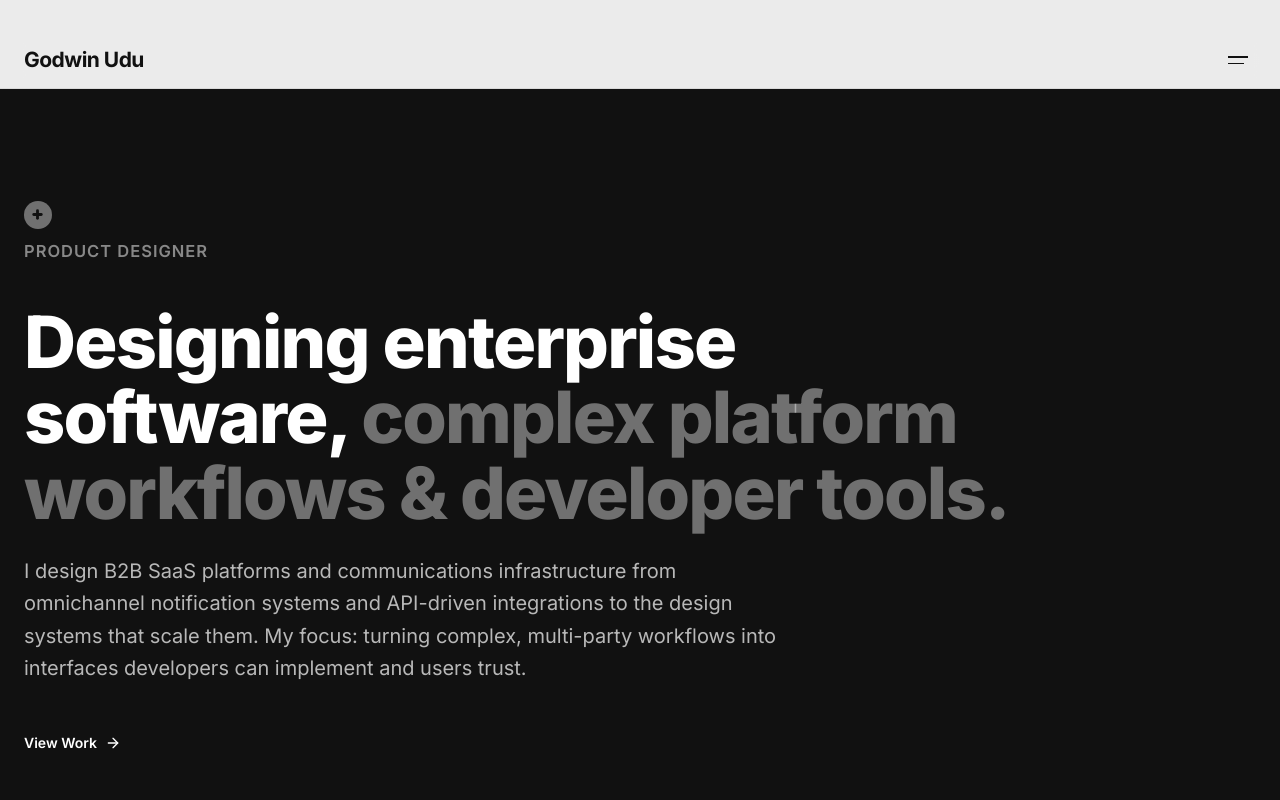
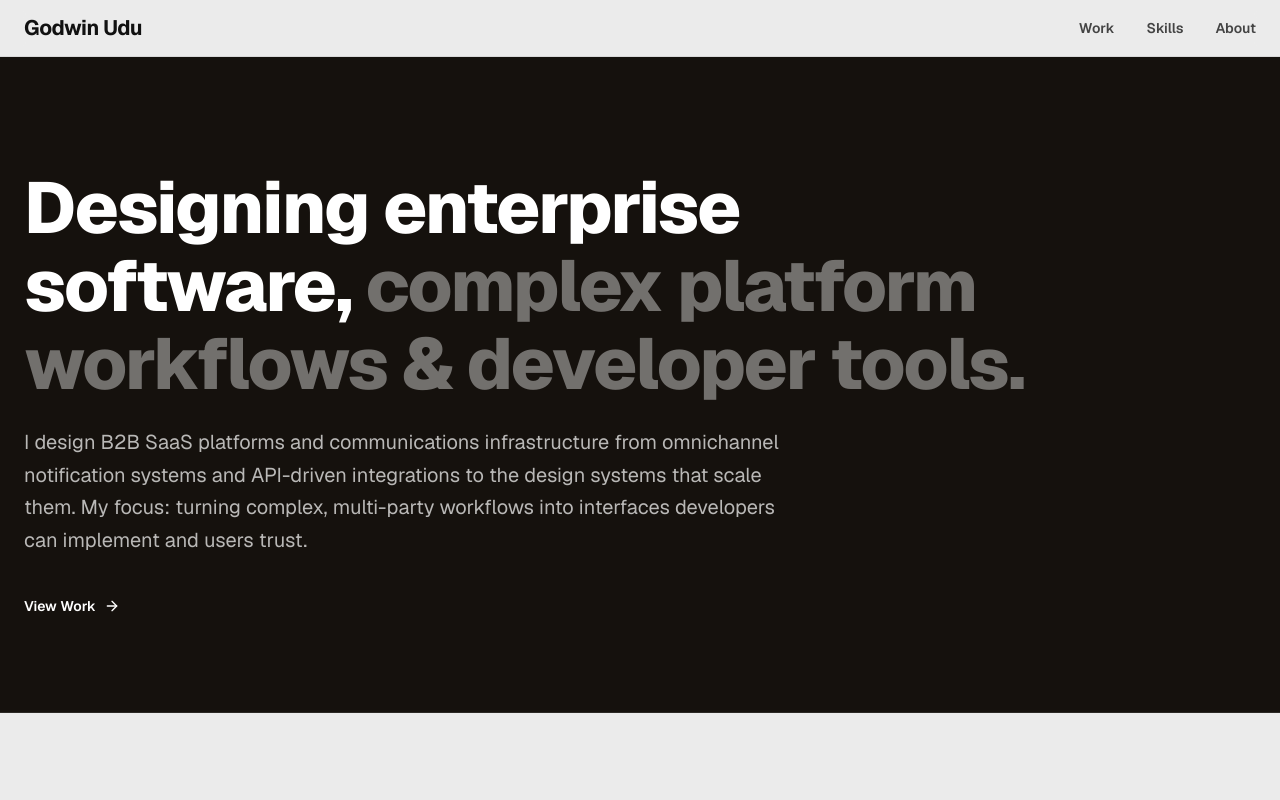
Before and after one commit to GUdu004/Godwin, a Next.js app: page / in a window 1280 px wide. Shown: the top 800 px of the page. Built offline with nearby package versions, Linux system fonts and the light colour scheme.

Commit message:
Mobile responsiveness

```diff
--- a/src/app/globals.css
+++ b/src/app/globals.css
@@ -1,3 +1,9 @@
+/* Hallmark : macrostructure: Marquee Hero : genre: editorial : theme: Fabrica Warm
+ * nav: N1b Canonical Desktop / Mobile Drawer : footer: Ft1 Mast-headed
+ * states: default : hover : focus : active : disabled : loading : error : success
+ * contrast: pass (50)
+ */
+
 @import "tailwindcss";
 
 :root {
@@ -10,7 +16,7 @@
   --color-bg-primary:   #EBEBEB;   /* Fabrica warm grey canvas */
   --color-bg-secondary: #F5F5F5;   /* slightly lighter panel bg */
   --color-bg-tertiary:  #E0E0E0;   /* deeper inset / hover state */
-  --color-bg-dark:      #111111;   /* full-bleed dark sections */
+  --color-bg-dark:      oklch(0.18 0.01 60); /* warm-tinted dark sections */
 
   /* Borders */
   --color-border-muted:  rgba(0, 0, 0, 0.08);
@@ -34,24 +40,48 @@
   /* Typography */
   --font-geist: var(--font-geist-sans), sans-serif;
   --font-inter: var(--font-inter), sans-serif;
+  --font-sans: var(--font-geist-sans), var(--font-inter), sans-serif;
 }
 
-/* ─── Scrollbar ──────────────────────────────────────── */
+/* Scrollbar */
 ::-webkit-scrollbar        { width: 5px; height: 5px; }
 ::-webkit-scrollbar-track  { background: var(--color-bg-primary); }
 ::-webkit-scrollbar-thumb  { background: #BBBBBB; border-radius: 3px; }
 ::-webkit-scrollbar-thumb:hover { background: #999999; }
 
-/* ─── Base ───────────────────────────────────────────── */
+/* Base */
+html, body {
+  overflow-x: clip;
+  max-width: 100%;
+}
+
 body {
   background-color: var(--color-bg-primary);
   color: var(--color-text-secondary);
-  font-family: var(--font-inter);
+  font-family: var(--font-sans);
   -webkit-font-smoothing: antialiased;
 }
 
-/* ─── Navbar glass (warm, not cold) ─────────────────── */
+h1, h2, h3, h4, h5, h6 {
+  overflow-wrap: anywhere;
+  word-break: break-word;
+  min-width: 0;
+}
+
+/* Touch targets and single-line affordances */
+a, button {
+  touch-action: manipulation;
+}
+
+@media (pointer: coarse) {
+  button, a.inline-flex, a.flex, .btn {
+    min-height: 44px;
+  }
+}
+
+/* Navbar glass (warm backdrop blur with solid surface fallback) */
 .glass-header {
+  background-color: var(--color-bg-primary);
   background: rgba(235, 235, 235, 0.90);
   backdrop-filter: blur(12px);
   -webkit-backdrop-filter: blur(12px);
--- a/src/app/layout.tsx
+++ b/src/app/layout.tsx
@@ -14,7 +14,7 @@ const inter = Inter({
 });
 
 export const metadata: Metadata = {
-  title: "Godwin Udu — Product Designer Portfolio",
+  title: "Godwin Udu : Product Designer Portfolio",
   description: "Product Designer portfolio specializing in B2B SaaS, platform architecture, and design systems.",
 };
 
@@ -28,7 +28,7 @@ export default function RootLayout({
       lang="en"
       className={`${geistSans.variable} ${inter.variable} h-full antialiased dark`}
     >
-      <body className="min-h-full flex flex-col bg-bg-primary text-text-secondary font-inter pt-8">
+      <body className="min-h-full flex flex-col bg-bg-primary text-text-secondary font-sans">
         <Navbar />
         {children}
       </body>
--- a/src/app/page.tsx
+++ b/src/app/page.tsx
@@ -144,21 +144,18 @@ export default function HomePage() {
         {/* ═══════════════════════════════════════════════════
             1. HERO SECTION
         ════════════════════════════════════════════════════ */}
-        <section className="relative pt-20 pb-16 sm:pt-28 sm:pb-24 border-b border-white/10 overflow-hidden bg-bg-dark text-white">
-          <div className="max-w-7xl mx-auto px-6 flex flex-col items-start gap-10 z-10">
-
-            {/* Section label — Fabrica ⊕ style */}
-            <span className="section-label-dark">Product Designer</span>
+        <section className="relative pt-16 pb-14 sm:pt-28 sm:pb-24 border-b border-white/10 overflow-hidden bg-bg-dark text-white">
+          <div className="max-w-7xl mx-auto px-6 flex flex-col items-start gap-8 z-10">
 
             {/* Display headline with Fabrica's grey-fade on second half */}
             <div className="max-w-5xl flex flex-col gap-6">
-              <h1 className="text-5xl sm:text-7xl font-extrabold text-white tracking-tight leading-[1.05]">
+              <h1 className="text-4xl sm:text-6xl lg:text-7xl font-extrabold text-white tracking-tight leading-[1.08] min-w-0">
                 Designing enterprise software,{" "}
                 <span className="text-white/40 font-extrabold">
                   complex platform workflows &amp; developer tools.
                 </span>
               </h1>
-              <p className="text-lg sm:text-xl text-white/70 leading-relaxed font-normal max-w-3xl">
+              <p className="text-base sm:text-xl text-white/70 leading-relaxed font-normal max-w-3xl">
                 I design B2B SaaS platforms and communications infrastructure from omnichannel
                 notification systems and API-driven integrations to the design systems that scale them.
                 My focus: turning complex, multi-party workflows into interfaces developers can implement and users trust.
@@ -169,7 +166,7 @@ export default function HomePage() {
             <div className="flex flex-wrap items-center gap-6 pt-2">
               <a
                 href="#work"
-                className="inline-flex items-center gap-2 text-white font-semibold text-sm hover:gap-3 transition-all group"
+                className="inline-flex items-center gap-2 text-white font-semibold text-sm hover:gap-3 transition-[gap,color] duration-200 whitespace-nowrap group"
               >
                 <span>View Work</span>
                 <ArrowRight className="w-4 h-4 group-hover:translate-x-1 transition-transform" />
@@ -218,9 +215,9 @@ export default function HomePage() {
         {/* ═══════════════════════════════════════════════════
             3. CAPABILITIES — Dark full-bleed panel (Fabrica Services)
         ════════════════════════════════════════════════════ */}
-        <section id="skills" className="py-20 sm:py-28 border-b border-border-muted">
-          <div className="max-w-7xl mx-auto px-6">
-            <div className="dark-panel px-8 sm:px-12 py-14 sm:py-20 flex flex-col gap-14">
+        <section id="skills" className="py-16 sm:py-28 border-b border-border-muted">
+          <div className="max-w-7xl mx-auto px-4 sm:px-6">
+            <div className="dark-panel px-6 sm:px-12 py-10 sm:py-20 flex flex-col gap-10 sm:gap-14">
 
               {/* Panel header */}
               <div className="flex flex-col gap-4">
@@ -231,11 +228,11 @@ export default function HomePage() {
                   </span>
                   What I Bring
                 </span>
-                <div className="flex items-end gap-4">
-                  <h2 className="text-5xl sm:text-7xl font-extrabold text-white tracking-tight leading-none">
+                <div className="flex items-baseline gap-3 flex-wrap">
+                  <h2 className="text-4xl sm:text-6xl lg:text-7xl font-extrabold text-white tracking-tight leading-none">
                     Capabilities.
                   </h2>
-                  <span className="text-3xl sm:text-5xl font-light text-white/30 pb-1">({capabilities.length})</span>
+                  <span className="text-2xl sm:text-5xl font-light text-white/30">({capabilities.length})</span>
                 </div>
                 <p className="text-white/50 text-sm max-w-md">
                   A systems-first approach combining product strategy, interaction design, and engineering fluency.
@@ -271,7 +268,7 @@ export default function HomePage() {
         {/* ═══════════════════════════════════════════════════
             4. ABOUT & CONTACT
         ════════════════════════════════════════════════════ */}
-        <section id="about" className="py-20 sm:py-28 border-b border-border-muted">
+        <section id="about" className="py-16 sm:py-28 border-b border-border-muted">
           <div className="max-w-7xl mx-auto px-6 grid grid-cols-1 lg:grid-cols-12 gap-12 items-start">
 
             {/* Left — bio */}
@@ -291,16 +288,16 @@ export default function HomePage() {
               </p>
 
               {/* Stat chips */}
-              <div className="grid grid-cols-2 gap-4">
+              <div className="grid grid-cols-2 gap-3 sm:gap-4">
                 {[
                   { value: "85%", label: "Workflow Time Saved" },
                   { value: "WCAG 2.1", label: "AA Compliant" },
                 ].map((s, idx) => (
                   <div
                     key={idx}
-                    className="p-4 rounded-2xl bg-bg-secondary border border-border-muted flex flex-col gap-1"
+                    className="p-3.5 sm:p-4 rounded-2xl bg-bg-secondary border border-border-muted flex flex-col gap-1"
                   >
-                    <div className="text-2xl font-extrabold text-text-primary">{s.value}</div>
+                    <div className="text-xl sm:text-2xl font-extrabold text-text-primary">{s.value}</div>
                     <div className="text-[11px] text-text-muted">{s.label}</div>
                   </div>
                 ))}
@@ -308,7 +305,7 @@ export default function HomePage() {
             </div>
 
             {/* Right — contact card */}
-            <div className="lg:col-span-5 flex flex-col gap-5 p-8 rounded-2xl border border-border-muted bg-bg-secondary">
+            <div className="lg:col-span-5 flex flex-col gap-5 p-6 sm:p-8 rounded-2xl border border-border-muted bg-bg-secondary">
               <div>
                 <h3 className="text-xl font-bold text-text-primary">Get In Touch</h3>
                 <p className="text-sm text-text-secondary mt-2 leading-relaxed">
@@ -320,8 +317,8 @@ export default function HomePage() {
                   href="mailto:godwinudu01@gmail.com"
                   className="flex items-center gap-3 p-3.5 rounded-xl border border-border-muted text-text-primary font-medium text-sm hover:border-border-active hover:bg-bg-tertiary transition-all"
                 >
-                  <Mail className="w-4 h-4" />
-                  Email Godwin
+                  <Mail className="w-4 h-4 flex-shrink-0" />
+                  <span>Email Godwin</span>
                 </a>
                 <a
                   href="https://www.linkedin.com/in/godwin-udu/"
@@ -329,9 +326,9 @@ export default function HomePage() {
                   rel="noopener noreferrer"
                   className="flex items-center gap-3 p-3.5 rounded-xl bg-text-primary text-bg-primary font-medium text-sm hover:bg-black/80 transition-all"
                 >
-                  <Linkedin className="w-4 h-4 fill-current" />
-                  Connect on LinkedIn
-                  <ExternalLink className="w-3.5 h-3.5 ml-auto" />
+                  <Linkedin className="w-4 h-4 fill-current flex-shrink-0" />
+                  <span>Connect on LinkedIn</span>
+                  <ExternalLink className="w-3.5 h-3.5 ml-auto flex-shrink-0" />
                 </a>
               </div>
             </div>
@@ -356,7 +353,7 @@ export default function HomePage() {
 
           {/* Large logotype — Fabrica "fabrica® Studio" style */}
           <div className="py-6 flex flex-col sm:flex-row sm:items-end justify-between gap-2">
-            <span className="text-5xl sm:text-7xl lg:text-8xl font-extrabold text-text-primary tracking-tight leading-none select-none">
+            <span className="text-4xl sm:text-7xl lg:text-8xl font-extrabold text-text-primary tracking-tight leading-none select-none">
               Godwin Udu<span className="font-light text-text-muted">®</span>
             </span>
             <span className="text-sm text-text-muted self-end pb-1">Studio</span>
--- a/src/components/Navbar.tsx
+++ b/src/components/Navbar.tsx
@@ -11,7 +11,7 @@ export function Navbar() {
 
   return (
     <>
-      {/* ── Top bar ─────────────────────────────────────────── */}
+      {/* Top bar */}
       <header className="sticky top-0 z-50 w-full glass-header border-b border-border-muted">
         <div className="max-w-7xl mx-auto px-6 h-14 flex items-center justify-between">
 
@@ -20,20 +20,33 @@ export function Navbar() {
             Godwin Udu
           </Link>
 
-          {/* Hamburger — two lines like Fabrica */}
+          {/* Desktop Navigation Links */}
+          <nav className="hidden sm:flex items-center gap-8 text-sm font-semibold text-text-secondary">
+            <Link href="/#work" className="hover:text-text-primary transition-colors">
+              Work
+            </Link>
+            <Link href="/#skills" className="hover:text-text-primary transition-colors">
+              Skills
+            </Link>
+            <Link href="/#about" className="hover:text-text-primary transition-colors">
+              About
+            </Link>
+          </nav>
+
+          {/* Hamburger (Mobile only) */}
           <button
             onClick={() => setOpen((v) => !v)}
             aria-label={open ? "Close menu" : "Open menu"}
             aria-expanded={open}
-            className="flex flex-col gap-[5px] p-2 rounded-md hover:bg-bg-tertiary transition-colors group"
+            className="sm:hidden flex flex-col gap-[5px] p-2 rounded-md hover:bg-bg-tertiary transition-colors group"
           >
             <span
-              className={`block h-[1.5px] bg-text-primary transition-all duration-300 origin-center ${
+              className={`block h-[1.5px] bg-text-primary transition-transform duration-300 origin-center ${
                 open ? "w-5 rotate-45 translate-y-[3.5px]" : "w-5"
               }`}
             />
             <span
-              className={`block h-[1.5px] bg-text-primary transition-all duration-300 ${
+              className={`block h-[1.5px] bg-text-primary transition-transform duration-300 ${
                 open ? "w-5 -rotate-45 -translate-y-[3.5px]" : "w-4"
               }`}
             />
@@ -41,8 +54,8 @@ export function Navbar() {
         </div>
       </header>
 
-      {/* ── Drawer overlay ──────────────────────────────────── */}
-      <nav className={`nav-drawer ${open ? "open" : "closed"} z-40`}>
+      {/* Drawer overlay (Mobile only) */}
+      <nav className={`nav-drawer ${open ? "open" : "closed"} z-40 sm:hidden`}>
         <div className="max-w-7xl mx-auto px-6 w-full flex-grow flex flex-col pt-4 pb-10">
           {/* Close button (top-right, aligned with grid) */}
           <div className="flex justify-end h-14 items-center">
@@ -55,7 +68,7 @@ export function Navbar() {
             </button>
           </div>
 
-          {/* Nav links — large editorial style aligned with header logo */}
+          {/* Nav links */}
           <div className="flex flex-col gap-1 mt-4 sm:mt-8">
             {[
               { label: "Work", href: "/#work" },
--- a/src/components/ProjectCard.tsx
+++ b/src/components/ProjectCard.tsx
@@ -62,8 +62,9 @@ export function ProjectCard({
           {/* Expand button */}
           <button
             onClick={(e) => { e.preventDefault(); setIsLightboxOpen(true); }}
-            className="absolute top-4 right-4 p-2 rounded-full bg-white/90 backdrop-blur-md text-text-primary opacity-0 group-hover:opacity-100 transition-opacity duration-300 hover:bg-white shadow-md"
+            className="absolute top-4 right-4 p-2.5 rounded-full bg-white/90 backdrop-blur-md text-text-primary opacity-100 sm:opacity-0 sm:group-hover:opacity-100 transition-opacity duration-300 hover:bg-white shadow-md"
             title="Expand Preview"
+            aria-label="Expand Preview"
           >
             <ArrowUpRight className="w-4 h-4" />
           </button>
@@ -86,7 +87,7 @@ export function ProjectCard({
           {/* Action button — navigate to case study */}
           <Link
             href={link}
-            className="mt-0.5 px-3 py-1.5 rounded-full bg-bg-tertiary border border-border-muted text-text-primary hover:bg-text-primary hover:text-bg-secondary transition-all duration-200 shadow-sm flex-shrink-0 flex items-center gap-1.5 text-xs font-semibold group/link"
+            className="mt-0.5 px-3 py-1.5 rounded-full bg-bg-tertiary border border-border-muted text-text-primary hover:bg-text-primary hover:text-bg-secondary transition-all duration-200 shadow-sm flex-shrink-0 flex items-center gap-1.5 text-xs font-semibold whitespace-nowrap group/link"
             title={`View ${title} case study`}
           >
             <span>View Project</span>
```
